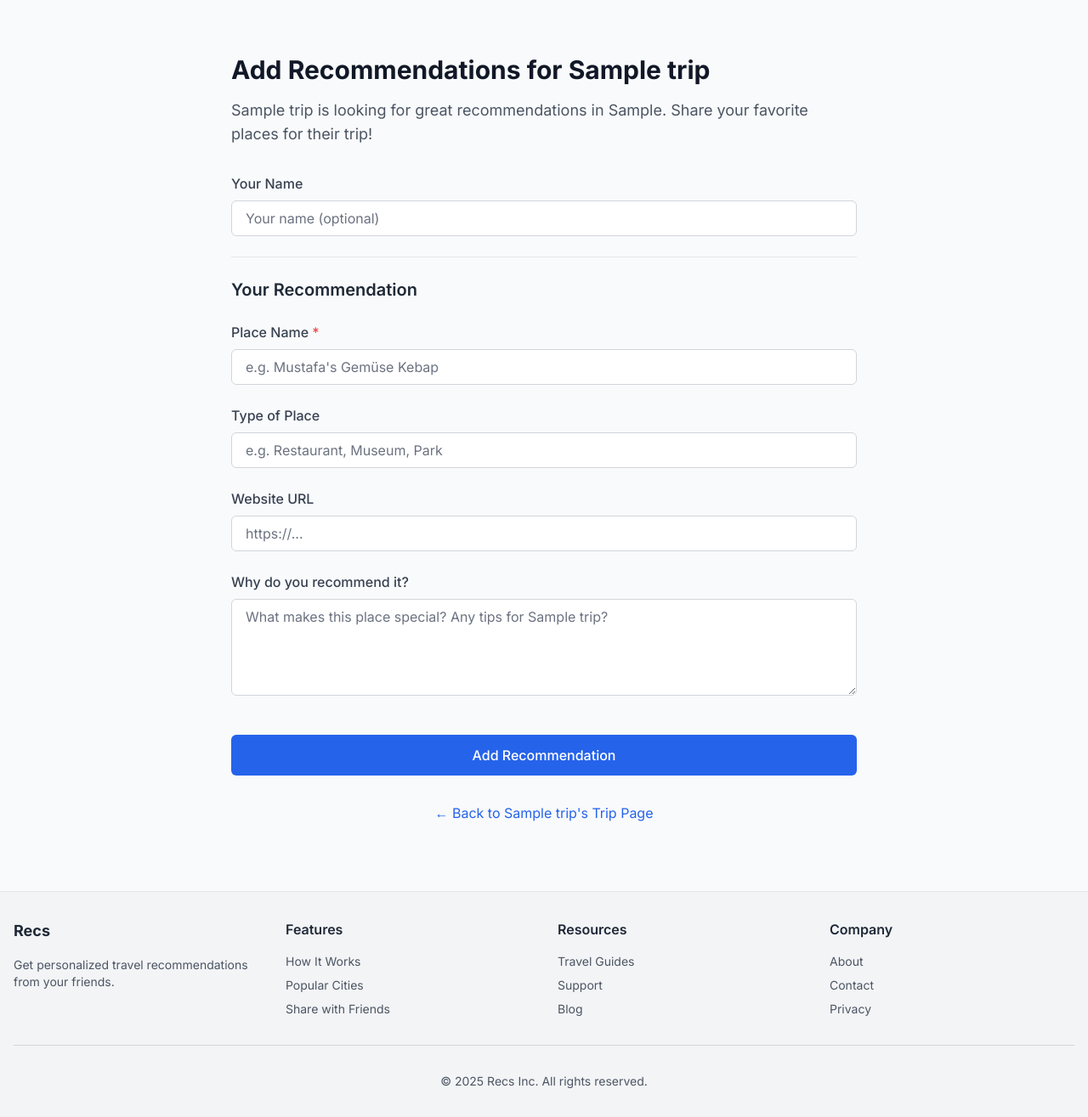
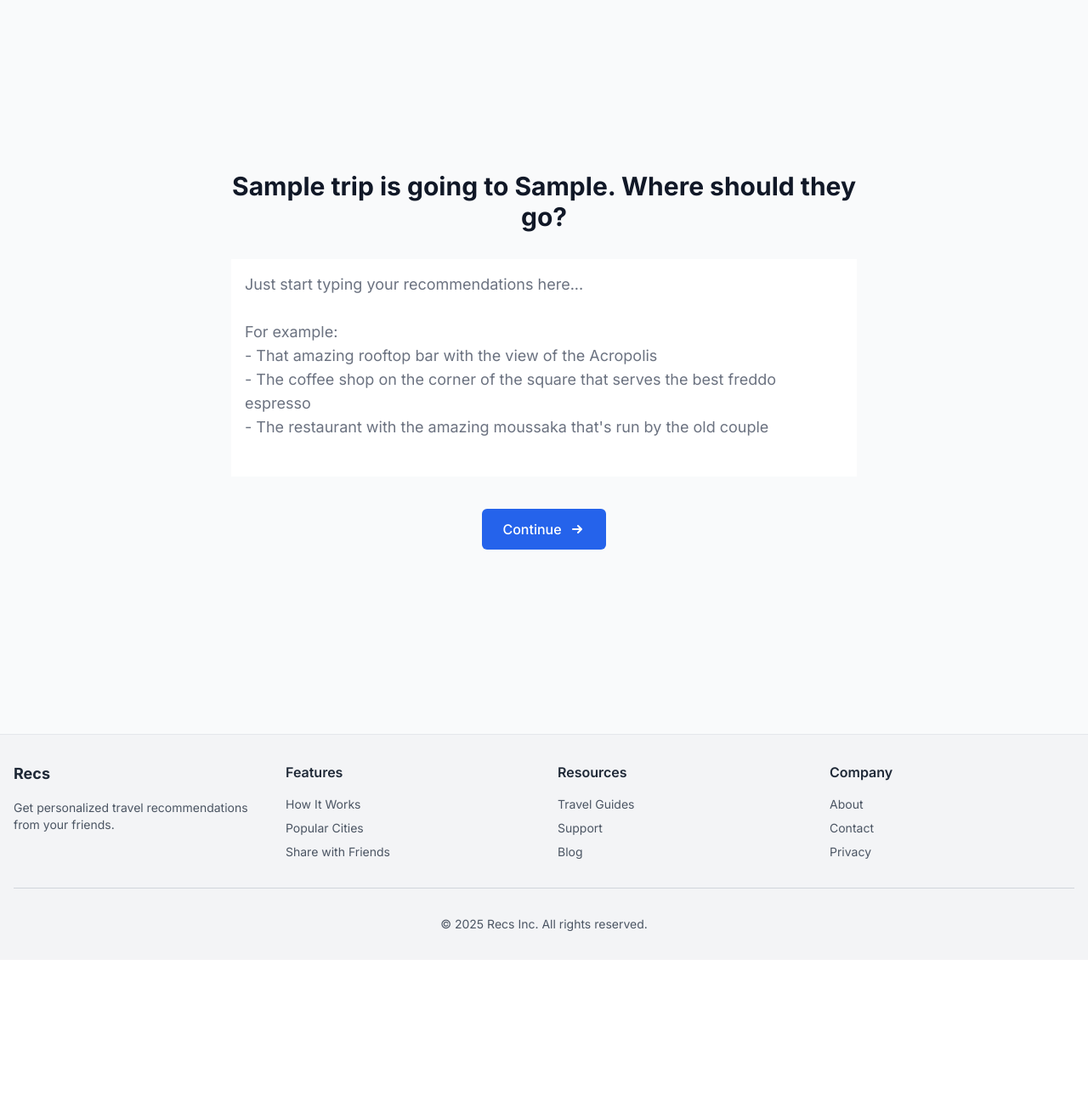
Before and after one commit to ezl/recs, a Flask app: template app/templates/add_recommendation.html in a window 1280 px wide. Shown: the part 61-1376 px from the top of the page at 85% size. After the commit the page ends 1157 px from the top, so only its background shows below. Run offline with Flask 3, Linux system fonts and the light colour scheme; the template is opened without the code that fills it: values that come from a table or form of the project are taken from there, others are empty; tables that the repository leaves empty hold one stand-in row (values such as "Sample post"); some libraries are stand-ins or nearby versions.

Commit message:
solid stubs for improved entry UI

```diff
--- /dev/null
+++ b/app/services/__init__.py
@@ -0,0 +1,2 @@
+# Services module for the application
+# Contains service classes for external integrations and processing
--- a/app/templates/add_recommendation.html
+++ b/app/templates/add_recommendation.html
@@ -1,60 +1,47 @@
 {% extends "base.html" %}
 
-{% block title %}Add Recommendations for {{ trip.traveler_name }}'s Trip to {{ trip.destination }} | Recs{% endblock %}
+{% block title %}Recommend Places for {{ trip.traveler_name }}'s Trip to {{ trip.destination }} | Recs{% endblock %}
 
 {% block content %}
-<div class="max-w-3xl mx-auto px-4 py-10">
-  <div class="mb-8">
-    <h1 class="text-3xl font-bold text-gray-900 mb-4">
-      Add Recommendations for {{ trip.traveler_name }}
+<div class="flex flex-col h-screen">
+  <div class="flex-grow flex flex-col items-center justify-center px-4 py-10 max-w-3xl mx-auto w-full">
+    <h1 class="text-3xl font-bold text-gray-900 mb-8 text-center">
+      {{ trip.traveler_name }} is going to {{ trip.destination }}. Where should they go?
     </h1>
-    <p class="text-lg text-gray-600">
-      {{ trip.traveler_name }} is looking for great recommendations in {{ trip.destination }}. Share your favorite places for their trip!
-    </p>
-  </div>
 
-  <form method="POST" action="{{ url_for('main.add_recommendation', slug=trip.slug) }}" class="space-y-6">
+    <form id="step1-form" method="POST" action="{{ url_for('main.process_recommendation', slug=trip.slug) }}" class="w-full">
+      <textarea
+        name="unstructured_recommendations"
+        class="w-full h-64 p-4 text-gray-700 text-lg border-0 focus:ring-0 focus:outline-none resize-none"
+        placeholder="Just start typing your recommendations here...
 
-    <div>
-      <label for="recommender_name" class="block text-gray-700 font-medium mb-2">Your Name</label>
-      <input type="text" id="recommender_name" name="recommender_name" class="w-full px-4 py-2 border border-gray-300 rounded-md focus:border-blue-500 focus:ring focus:ring-blue-200 focus:ring-opacity-50" placeholder="Your name (optional)">
-    </div>
+For example:
+- That amazing rooftop bar with the view of the Acropolis
+- The coffee shop on the corner of the square that serves the best freddo espresso
+- The restaurant with the amazing moussaka that's run by the old couple"
+        autofocus
+      ></textarea>
 
-    <div class="border-t border-gray-200 pt-6">
-      <h2 class="text-xl font-semibold text-gray-800 mb-4">Your Recommendation</h2>
-    </div>
-
-    <div>
-      <label for="recommendations" class="block text-gray-700 font-medium mb-2">Place Name <span class="text-red-500">*</span></label>
-      <input type="text" id="recommendations" name="recommendations[]" class="w-full px-4 py-2 border border-gray-300 rounded-md focus:border-blue-500 focus:ring focus:ring-blue-200 focus:ring-opacity-50" placeholder="e.g. Mustafa's Gemüse Kebap" required>
-    </div>
-
-    <div>
-      <label for="place_types" class="block text-gray-700 font-medium mb-2">Type of Place</label>
-      <input type="text" id="place_types" name="place_types[]" class="w-full px-4 py-2 border border-gray-300 rounded-md focus:border-blue-500 focus:ring focus:ring-blue-200 focus:ring-opacity-50" placeholder="e.g. Restaurant, Museum, Park">
-    </div>
-
-    <div>
-      <label for="website_urls" class="block text-gray-700 font-medium mb-2">Website URL</label>
-      <input type="url" id="website_urls" name="website_urls[]" class="w-full px-4 py-2 border border-gray-300 rounded-md focus:border-blue-500 focus:ring focus:ring-blue-200 focus:ring-opacity-50" placeholder="https://...">
-    </div>
-
-    <div>
-      <label for="descriptions" class="block text-gray-700 font-medium mb-2">Why do you recommend it?</label>
-      <textarea id="descriptions" name="descriptions[]" class="w-full px-4 py-2 border border-gray-300 rounded-md focus:border-blue-500 focus:ring focus:ring-blue-200 focus:ring-opacity-50" rows="4" placeholder="What makes this place special? Any tips for {{ trip.traveler_name }}?"></textarea>
-    </div>
-
-    <div class="pt-4">
-      <button type="submit" class="w-full px-6 py-3 bg-blue-600 text-white font-medium rounded-md hover:bg-blue-700 transition">
-        Add Recommendation
-      </button>
-    </div>
-  </form>
-
-  <div class="mt-8 text-center">
-    <a href="{{ url_for('main.view_trip', slug=trip.slug) }}" class="text-blue-600 hover:underline">
-      ← Back to {{ trip.traveler_name }}'s Trip Page
-    </a>
+      <div class="mt-8 flex justify-center">
+        <button type="submit" class="px-6 py-3 bg-blue-600 text-white font-medium rounded-md hover:bg-blue-700 transition flex items-center">
+          Continue
+          <svg xmlns="http://www.w3.org/2000/svg" class="h-5 w-5 ml-2" viewBox="0 0 20 20" fill="currentColor">
+            <path fill-rule="evenodd" d="M10.293 5.293a1 1 0 011.414 0l4 4a1 1 0 010 1.414l-4 4a1 1 0 01-1.414-1.414L12.586 11H5a1 1 0 110-2h7.586l-2.293-2.293a1 1 0 010-1.414z" clip-rule="evenodd" />
+          </svg>
+        </button>
+      </div>
+    </form>
   </div>
 </div>
 {% endblock %}
+
+{% block styles %}
+<style>
+  body {
+    background-color: white;
+  }
+  textarea::placeholder {
+    color: #CBD5E0;
+  }
+</style>
+{% endblock %}
```
Also changed, not shown: app/routes.py (+73 -46 lines), app/services/ai_service.py (added, +103 -0 lines), app/templates/confirm_recommendations.html (added, +66 -0 lines).
